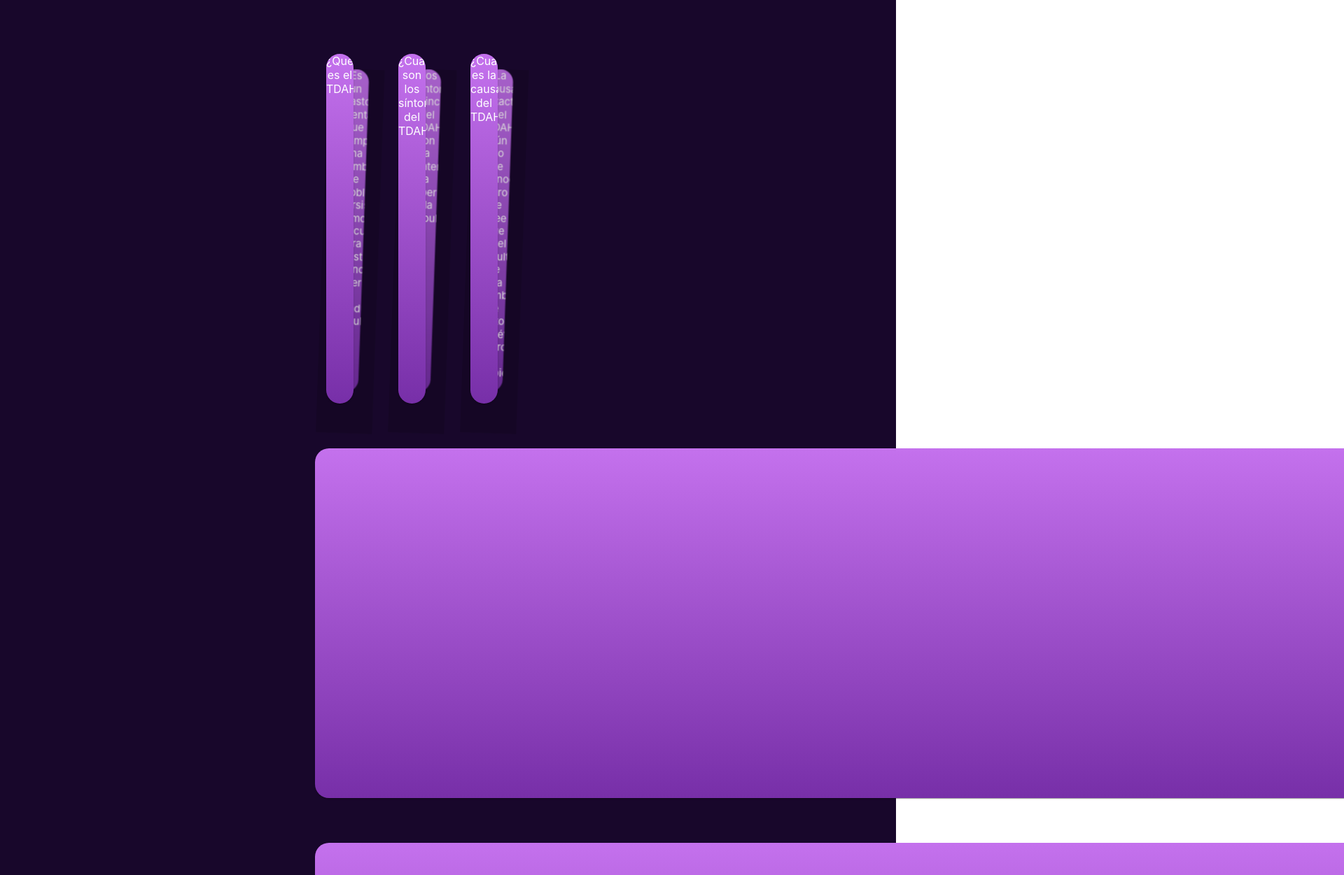
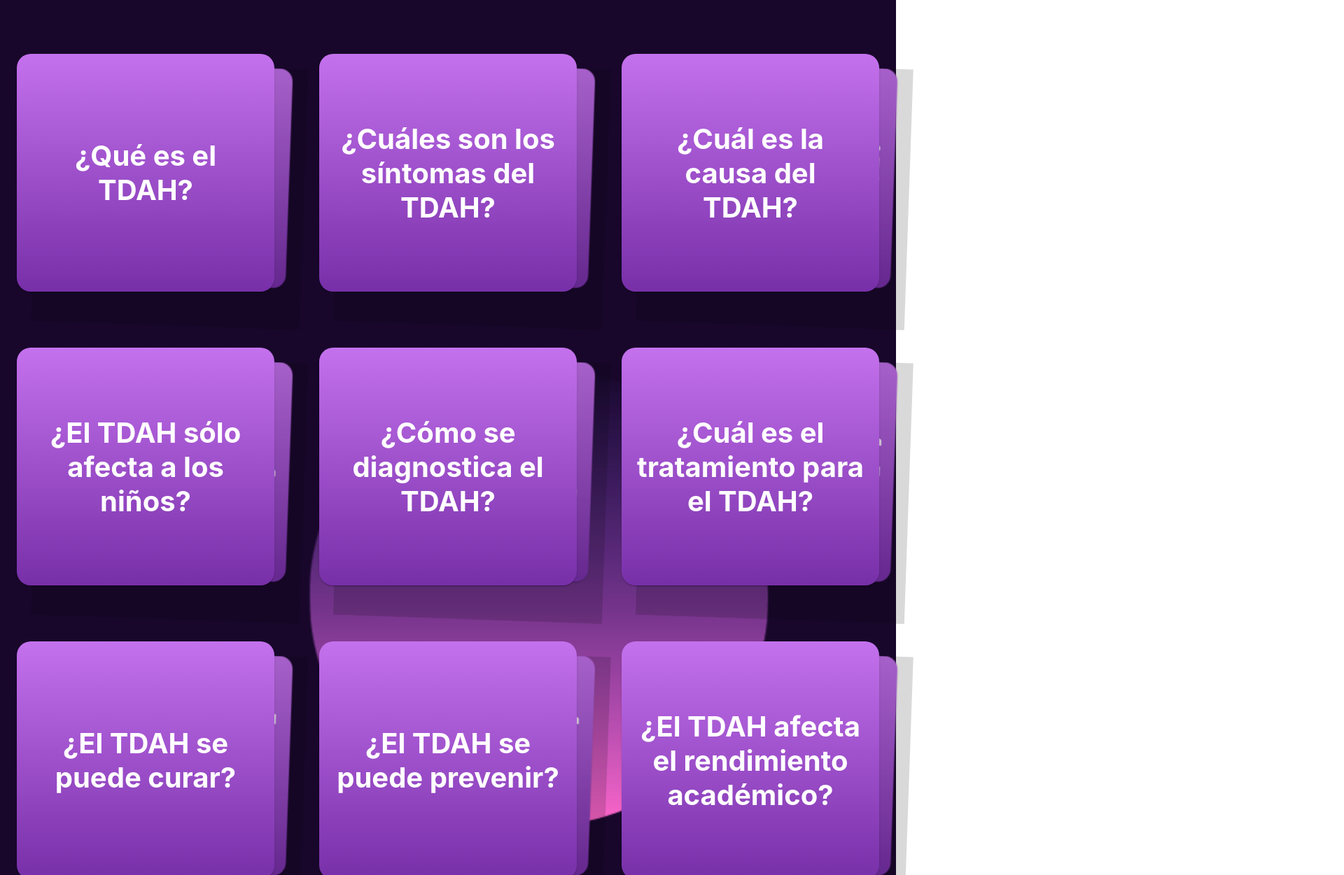
Before and after one commit to gdtrs/FOCUSAppFrontend, a React (Create React App) app: page /information in a window 1280 px wide. Shown: the part 209-1460 px from the top of the page at 70% size, 1920 px wide, since content can reach past the window. Built offline with nearby package versions, Linux system fonts and the light colour scheme; no server answers.

Commit message:
grid implementado en Information.js

```diff
--- a/src/components/view/Information.js
+++ b/src/components/view/Information.js
@@ -38,7 +38,7 @@ export default function Information() {
           display: 'flex',
           flexDirection: 'column',
           minHeight: '100vh',
-          backgroundImage: 'url(/backgroundhabits.png)',
+          backgroundImage: 'url(/backgroundhomescreen.png)',
           backgroundRepeat: 'no-repeat',
           backgroundColor: (t) =>
             t.palette.mode === 'dark' ? t.palette.grey[50] : t.palette.grey[900],
@@ -76,10 +76,11 @@ export default function Information() {
               INFORMACIÓN
             </Typography>
           </Box>
+          </Container>
           <Box>
 
             <Grid container spacing={2}>
-          <Grid item xs={12} sm={6} md={3}>
+              <Grid item xs={12} sm={6} md={4}>
                 {/* Primer slide */}
                 <Swiper
                   effect={'cards'}
@@ -91,11 +92,18 @@ export default function Information() {
                     <Card
                       className='animate__animated animate__zoomIn animate__faster animate__delay-0.5s'
                       sx={{
+                        fontfamily: "roboto",
+                        fontWeight: "bold",
+                        fontSize: 40,
                         borderRadius: 5,
+                        display: 'flex',
+                        padding: 2.5,
+                        alignItems: 'center',
+                        textAlign: "center",
                         mb: 8,
                         mr: 3,
                         ml: 3,
-                    height: 500,
+                        height: 300,
                         background: 'linear-gradient(360deg, #772fa8, #c471ed)',
                         '@media (max-width: 481px)': {
                           height: 425,
@@ -115,11 +123,18 @@ export default function Information() {
                     <Card
                       className='animate__animated animate__zoomIn animate__faster animate__delay-0.5s'
                       sx={{
+                        fontfamily: "roboto",
+                        fontWeight: "bold",
+                        fontSize: 20,
                         borderRadius: 5,
+                        display: 'flex',
+                        padding: 2.5,
+                        alignItems: 'center',
+                        textAlign: "center",
                         mb: 8,
                         mr: 3,
                         ml: 3,
-                    height: 500,
+                        height: 300,
                         background: 'linear-gradient(360deg, #772fa8, #c471ed)',
                         '@media (max-width: 481px)': {
                           height: 425,
@@ -140,7 +155,7 @@ export default function Information() {
               {/* Primer slide */}
 
               {/* Segundo slide */}
-            <Grid item xs={12} sm={6} md={3}>
+              <Grid item xs={12} sm={6} md={4}>
                 <Swiper
                   effect={'cards'}
                   grabCursor={true}
@@ -151,11 +166,18 @@ export default function Information() {
                     <Card
                       className='animate__animated animate__zoomIn animate__faster animate__delay-0.5s'
                       sx={{
+                        fontfamily: "roboto",
+                        fontWeight: "bold",
+                        fontSize: 40,
                         borderRadius: 5,
+                        display: 'flex',
+                        padding: 2.5,
+                        alignItems: 'center',
+                        textAlign: "center",
                         mb: 8,
                         mr: 3,
                         ml: 3,
-                    height: 500,
+                        height: 300,
                         background: 'linear-gradient(360deg, #772fa8, #c471ed)',
                         '@media (max-width: 481px)': {
                           height: 425,
@@ -175,11 +197,18 @@ export default function Information() {
                     <Card
                       className='animate__animated animate__zoomIn animate__faster animate__delay-0.5s'
                       sx={{
+                        fontfamily: "roboto",
+                        fontWeight: "bold",
+                        fontSize: 20,
                         borderRadius: 5,
+                        display: 'flex',
+                        padding: 2.5,
+                        alignItems: 'center',
+                        textAlign: "center",
                         mb: 8,
                         mr: 3,
                         ml: 3,
-                    height: 500,
+                        height: 300,
                         background: 'linear-gradient(360deg, #772fa8, #c471ed)',
                         '@media (max-width: 481px)': {
                           height: 425,
@@ -200,7 +229,7 @@ export default function Information() {
               {/* Segundo slide */}
 
               {/* Tercer slide */}
-            <Grid item xs={12} sm={6} md={3}>
+              <Grid item xs={12} sm={6} md={4}>
                 <Swiper
                   effect={'cards'}
                   grabCursor={true}
@@ -211,11 +240,18 @@ export default function Information() {
                     <Card
                       className='animate__animated animate__zoomIn animate__faster animate__delay-0.5s'
                       sx={{
+                        fontfamily: "roboto",
+                        fontWeight: "bold",
+                        fontSize: 40,
                         borderRadius: 5,
+                        display: 'flex',
+                        padding: 2.5,
+                        alignItems: 'center',
+                        textAlign: "center",
                         mb: 8,
                         mr: 3,
                         ml: 3,
-                    height: 500,
+                        height: 300,
                         background: 'linear-gradient(360deg, #772fa8, #c471ed)',
                         '@media (max-width: 481px)': {
                           height: 425,
@@ -235,11 +271,18 @@ export default function Information() {
                     <Card
                       className='animate__animated animate__zoomIn animate__faster animate__delay-0.5s'
                       sx={{
+                        fontfamily: "roboto",
+                        fontWeight: "bold",
+                        fontSize: 20,
                         borderRadius: 5,
+                        display: 'flex',
+                        padding: 2.5,
+                        alignItems: 'center',
+                        textAlign: "center",
                         mb: 8,
                         mr: 3,
                         ml: 3,
-                    height: 500,
+                        height: 300,
                         background: 'linear-gradient(360deg, #772fa8, #c471ed)',
                         '@media (max-width: 481px)': {
                           height: 425,
@@ -262,6 +305,7 @@ export default function Information() {
 
 
               {/* Cuarto slide */}
+              <Grid item xs={12} sm={6} md={4}>
               <Swiper
                 effect={'cards'}
                 grabCursor={true}
@@ -272,11 +316,18 @@ export default function Information() {
                   <Card
                     className='animate__animated animate__zoomIn animate__faster animate__delay-0.5s'
                     sx={{
+                      fontfamily: "roboto",
+                        fontWeight: "bold",
+                        fontSize: 40,
                         borderRadius: 5,
+                        display: 'flex',
+                        padding: 2.5,
+                        alignItems: 'center',
+                        textAlign: "center",
                         mb: 8,
                         mr: 3,
                         ml: 3,
-                    height: 500,
+                        height: 300,
                       background: 'linear-gradient(360deg, #772fa8, #c471ed)',
                       '@media (max-width: 481px)': {
                         height: 425,
@@ -296,11 +347,18 @@ export default function Information() {
                   <Card
                     className='animate__animated animate__zoomIn animate__faster animate__delay-0.5s'
                     sx={{
+                      fontfamily: "roboto",
+                        fontWeight: "bold",
+                        fontSize: 20,
                         borderRadius: 5,
+                        display: 'flex',
+                        padding: 2.5,
+                        alignItems: 'center',
+                        textAlign: "center",
                         mb: 8,
                         mr: 3,
                         ml: 3,
-                    height: 500,
+                        height: 300,
                       background: 'linear-gradient(360deg, #772fa8, #c471ed)',
                       '@media (max-width: 481px)': {
                         height: 425,
@@ -318,9 +376,11 @@ export default function Information() {
                   </Card>
                 </SwiperSlide>
               </Swiper>
+              </Grid>
               {/* Cuarto slide */}
 
               {/* Quinto slide */}
+              <Grid item xs={12} sm={6} md={4}>
               <Swiper
                 effect={'cards'}
                 grabCursor={true}
@@ -331,11 +391,18 @@ export default function Information() {
                   <Card
                     className='animate__animated animate__zoomIn animate__faster animate__delay-0.5s'
                     sx={{
+                      fontfamily: "roboto",
+                      fontWeight: "bold",
+                      fontSize: 40,
                       borderRadius: 5,
+                      display: 'flex',
+                      padding: 2.5,
+                      alignItems: 'center',
+                      textAlign: "center",
                       mb: 8,
                       mr: 3,
                       ml: 3,
-                    height: 500,
+                      height: 300,
                       background: 'linear-gradient(360deg, #772fa8, #c471ed)',
                       '@media (max-width: 481px)': {
                         height: 425,
@@ -355,11 +422,18 @@ export default function Information() {
                   <Card
                     className='animate__animated animate__zoomIn animate__faster animate__delay-0.5s'
                     sx={{
+                      fontfamily: "roboto",
+                      fontWeight: "bold",
+                      fontSize: 20,
                       borderRadius: 5,
+                      display: 'flex',
+                      padding: 2.5,
+                      alignItems: 'center',
+                      textAlign: "center",
                       mb: 8,
                       mr: 3,
                       ml: 3,
-                    height: 500,
+                      height: 300,
                       background: 'linear-gradient(360deg, #772fa8, #c471ed)',
                       '@media (max-width: 481px)': {
                         height: 425,
@@ -377,9 +451,11 @@ export default function Information() {
                   </Card>
                 </SwiperSlide>
               </Swiper>
+              </Grid>
               {/* Quinto slide */}
 
               {/* Sexto slide */}
+              <Grid item xs={12} sm={6} md={4}>
               <Swiper
                 effect={'cards'}
                 grabCursor={true}
@@ -390,11 +466,18 @@ export default function Information() {
                   <Card
                     className='animate__animated animate__zoomIn animate__faster animate__delay-0.5s'
                     sx={{
+                      fontfamily: "roboto",
+                      fontWeight: "bold",
+                      fontSize: 40,
                       borderRadius: 5,
+                      display: 'flex',
+                      padding: 2.5,
+                      alignItems: 'center',
+                      textAlign: "center",
                       mb: 8,
                       mr: 3,
                       ml: 3,
-                    height: 500,
+                      height: 300,
                       background: 'linear-gradient(360deg, #772fa8, #c471ed)',
                       '@media (max-width: 481px)': {
                         height: 425,
@@ -414,11 +497,18 @@ export default function Information() {
                   <Card
                     className='animate__animated animate__zoomIn animate__faster animate__delay-0.5s'
                     sx={{
+                      fontfamily: "roboto",
+                      fontWeight: "bold",
+                      fontSize: 20,
                       borderRadius: 5,
+                      display: 'flex',
+                      padding: 2.5,
+                      alignItems: 'center',
+                      textAlign: "center",
                       mb: 8,
                       mr: 3,
                       ml: 3,
-                    height: 500,
+                      height: 300,
                       background: 'linear-gradient(360deg, #772fa8, #c471ed)',
                       '@media (max-width: 481px)': {
                         height: 425,
@@ -437,9 +527,11 @@ export default function Information() {
                   </Card>
                 </SwiperSlide>
               </Swiper>
+              </Grid>
               {/* Sexto slide */}
 
               {/* Sétimo slide */}
+              <Grid item xs={12} sm={6} md={4}>
               <Swiper
                 effect={'cards'}
                 grabCursor={true}
@@ -450,11 +542,18 @@ export default function Information() {
                   <Card
                     className='animate__animated animate__zoomIn animate__faster animate__delay-0.5s'
                     sx={{
+                      fontfamily: "roboto",
+                      fontWeight: "bold",
+                      fontSize: 40,
                       borderRadius: 5,
+                      display: 'flex',
+                      padding: 2.5,
+                      alignItems: 'center',
+                      textAlign: "center",
                       mb: 8,
                       mr: 3,
                       ml: 3,
-                    height: 500,
+                      height: 300,
                       background: 'linear-gradient(360deg, #772fa8, #c471ed)',
                       '@media (max-width: 481px)': {
                         height: 425,
@@ -474,11 +573,18 @@ export default function Information() {
                   <Card
                     className='animate__animated animate__zoomIn animate__faster animate__delay-0.5s'
                     sx={{
+                      fontfamily: "roboto",
+                        fontWeight: "bold",
+                        fontSize: 20,
                         borderRadius: 5,
+                        display: 'flex',
+                        padding: 2.5,
+                        alignItems: 'center',
+                        textAlign: "center",
                         mb: 8,
                         mr: 3,
                         ml: 3,
-                    height: 500,
+                        height: 300,
                       background: 'linear-gradient(360deg, #772fa8, #c471ed)',
                       '@media (max-width: 481px)': {
                         height: 425,
@@ -498,9 +604,11 @@ export default function Information() {
                   </Card>
                 </SwiperSlide>
               </Swiper>
+              </Grid>
               {/* Sétimo slide */}
 
               {/* Octavo slide */}
+              <Grid item xs={12} sm={6} md={4}>
               <Swiper
                 effect={'cards'}
                 grabCursor={true}
@@ -511,11 +619,18 @@ export default function Information() {
                   <Card
                     className='animate__animated animate__zoomIn animate__faster animate__delay-0.5s'
                     sx={{
+                      fontfamily: "roboto",
+                        fontWeight: "bold",
+                        fontSize: 40,
                         borderRadius: 5,
+                        display: 'flex',
+                        padding: 2.5,
+                        alignItems: 'center',
+                        textAlign: "center",
                         mb: 8,
                         mr: 3,
                         ml: 3,
-                    height: 500,
+                        height: 300,
                       background: 'linear-gradient(360deg, #772fa8, #c471ed)',
                       '@media (max-width: 481px)': {
                         height: 425,
@@ -535,11 +650,18 @@ export default function Information() {
                   <Card
                     className='animate__animated animate__zoomIn animate__faster animate__delay-0.5s'
                     sx={{
+                      fontfamily: "roboto",
+                        fontWeight: "bold",
+                        fontSize: 20,
                         borderRadius: 5,
+                        display: 'flex',
+                        padding: 2.5,
+                        alignItems: 'center',
+                        textAlign: "center",
                         mb: 8,
                         mr: 3,
                         ml: 3,
-                    height: 500,
+                        height: 300,
                       background: 'linear-gradient(360deg, #772fa8, #c471ed)',
                       '@media (max-width: 481px)': {
                         height: 425,
@@ -554,15 +676,14 @@ export default function Information() {
                     No se puede prevenir el TDAH, ya que su causa exacta no se conoce.
                     Sin embargo, se pueden tomar medidas para reducir los factores de riesgo
                     y promover un entorno saludable para el desarrollo de los niños.
-
-
-
                   </Card>
                 </SwiperSlide>
               </Swiper>
+              </Grid>
               {/* Octavo slide */}
 
               {/* Noveno slide */}
+              <Grid item xs={12} sm={6} md={4}>
               <Swiper
                 effect={'cards'}
                 grabCursor={true}
@@ -573,11 +694,18 @@ export default function Information() {
                   <Card
                     className='animate__animated animate__zoomIn animate__faster animate__delay-0.5s'
                     sx={{
+                      fontfamily: "roboto",
+                      fontWeight: "bold",
+                      fontSize: 40,
                       borderRadius: 5,
+                      display: 'flex',
+                      padding: 2.5,
+                      alignItems: 'center',
+                      textAlign: "center",
                       mb: 8,
                       mr: 3,
                       ml: 3,
-                    height: 500,
+                      height: 300,
                       background: 'linear-gradient(360deg, #772fa8, #c471ed)',
                       '@media (max-width: 481px)': {
                         height: 425,
@@ -597,11 +725,18 @@ export default function Information() {
                   <Card
                     className='animate__animated animate__zoomIn animate__faster animate__delay-0.5s'
                     sx={{
+                      fontfamily: "roboto",
+                        fontWeight: "bold",
+                        fontSize: 20,
                         borderRadius: 5,
+                        display: 'flex',
+                        padding: 2.5,
+                        alignItems: 'center',
+                        textAlign: "center",
                         mb: 8,
                         mr: 3,
                         ml: 3,
-                    height: 500,
+                        height: 300,
                       background: 'linear-gradient(360deg, #772fa8, #c471ed)',
                       '@media (max-width: 481px)': {
                         height: 425,
@@ -616,15 +751,14 @@ export default function Information() {
                     Sí, el TDAH puede afectar el rendimiento académico debido a los problemas de atención y
                     concentración. Sin embargo, con el apoyo adecuado,
                     los estudiantes con TDAH pueden tener éxito en la escuela.
-
-
-
                   </Card>
                 </SwiperSlide>
               </Swiper>
+              </Grid>
               {/* Noveno slide */}
 
               {/* Décimo slide */}
+              <Grid item xs={12} sm={6} md={4}>
               <Swiper
                 effect={'cards'}
                 grabCursor={true}
@@ -635,11 +769,18 @@ export default function Information() {
                   <Card
                     className='animate__animated animate__zoomIn animate__faster animate__delay-0.5s'
                     sx={{
+                      fontfamily: "roboto",
+                        fontWeight: "bold",
+                        fontSize: 40,
                         borderRadius: 5,
+                        display: 'flex',
+                        padding: 2.5,
+                        alignItems: 'center',
+                        textAlign: "center",
                         mb: 8,
                         mr: 3,
                         ml: 3,
-                    height: 500,
+                        height: 300,
                       background: 'linear-gradient(360deg, #772fa8, #c471ed)',
                       '@media (max-width: 481px)': {
                         height: 425,
@@ -659,11 +800,18 @@ export default function Information() {
                   <Card
                     className='animate__animated animate__zoomIn animate__faster animate__delay-0.5s'
                     sx={{
+                      fontfamily: "roboto",
+                        fontWeight: "bold",
+                        fontSize: 20,
                         borderRadius: 5,
+                        display: 'flex',
+                        padding: 2.5,
+                        alignItems: 'center',
+                        textAlign: "center",
                         mb: 8,
                         mr: 3,
                         ml: 3,
-                    height: 500,
+                        height: 300,
                       background: 'linear-gradient(360deg, #772fa8, #c471ed)',
                       '@media (max-width: 481px)': {
                         height: 425,
@@ -678,16 +826,14 @@ export default function Information() {
                     No, aunque la hiperactividad es uno de los síntomas del TDAH,
                     el trastorno abarca más que solo la hiperactividad.
                     También incluye problemas de atención e impulsividad.
-
-
-
                   </Card>
                 </SwiperSlide>
               </Swiper>
+              </Grid>
               {/* Décimo slide */}
             </Grid>
           </Box>
-        </Container>
+
       </Box>
     </ThemeProvider>
   );
```
Lines whose indentation alone changed are shown as unchanged.
